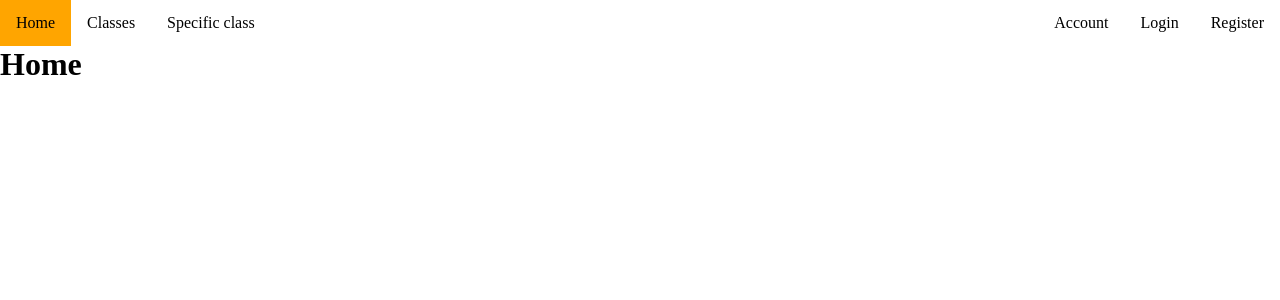
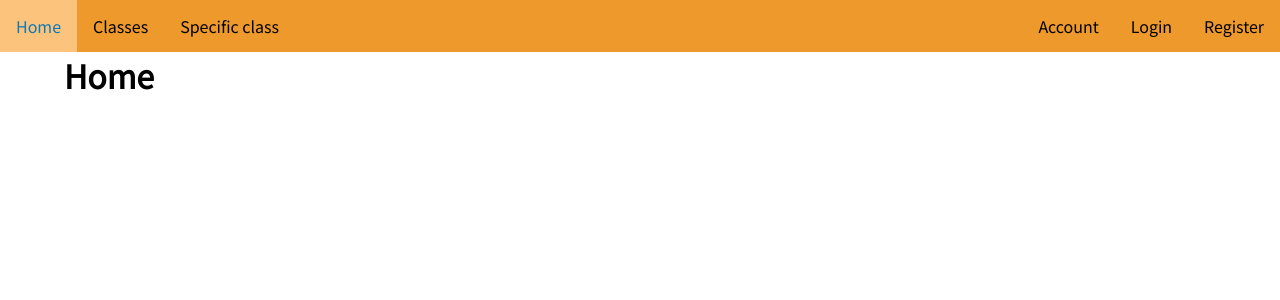
Before and after one commit to jackiejone/AttendanceProject, a Flask app: page / in a window 1280 px wide. Shown: the top 300 px of the page. Run offline with Flask 2, Linux system fonts and the light colour scheme.

Commit message:
switched to package structure; circular imports

```diff
--- a/static/style.css
+++ b/attendanceproject/static/style.css
@@ -1,3 +1,12 @@
+:root{
+  --main: #ed992b;
+	--headings: #0E79B2;
+}
+
+html {
+  font-family: 'Noto Sans JP', sans-serif;
+}
+
 body {
     margin: 0;
     margin-left: auto;
@@ -11,6 +20,7 @@ body {
     width: 100%;
     margin: 0;
     padding: 0;
+    background-color: var(--main);
 }
 
 #nav-left li {
@@ -31,9 +41,13 @@ body {
 
   /* Change the link color to #111 (black) on hover */
 #nav li a:hover {
-    background-color: orange;
+    background-color: #fcc37c;
+    color: var(--headings);
   }
 
 #wrapper {
-    margin-top: 46px;
+    margin-top: 52px;
+    width: 90%;
+    margin-left: auto;
+    margin-right: auto;
 }
--- a/templates/layout.html
+++ b/attendanceproject/templates/layout.html
@@ -3,6 +3,7 @@
 		<head>
 			<title>Attendace Management</title>
 			<link rel="stylesheet" type="text/css" href="{{ url_for('static', filename='style.css') }}">
+			<link href="https://fonts.googleapis.com/css2?family=Noto+Sans+JP&display=swap" rel="stylesheet">
 		</head>
 
 		<body>
--- a/routes.py
+++ /dev/null
@@ -1,44 +0,0 @@
-from flask import Flask, render_template
-from flask_sqlalchemy import SQLAlchemy
-import os
-
-# Defining database location
-project_dir = os.path.dirname(os.path.abspath(__file__))
-database_file = "sqlite:///{}".format(os.path.join(project_dir, "Attendance.db"))
-
-# Defining and configuring app
-app = Flask(__name__)
-app.config["SQLALCHEMY_DATABASE_URI"] = database_file
-app.config['SECRET_KEY'] = os.urandom(16)
-db = SQLAlchemy(app)
-
-from models import *
-db.create_all() # Creates all tables
-
-@app.route('/', methods=["GET"])
-@app.route('/home', methods=["GET"])
-def home():
-    return render_template("home.html")
-
-@app.route('/register')
-def register():
-    return render_template("register.html")
-
-@app.route('/login')
-def login():
-    return render_template("login.html")
-
-@app.route('/classes')
-def classes():
-    return render_template("my_classes.html")
-
-@app.route('/classes/<class_code>')
-def class_code(class_code):
-    return render_template("class.html")
-
-@app.route('/account/<user>')
-def account(user):
-    return render_template("account.html")
-
-if __name__ == "__main__":
-    app.run(debug=True)
--- /dev/null
+++ b/run.py
@@ -0,0 +1,4 @@
+from attendanceproject import app
+
+if __name__ == "__main__":
+    app.run(debug=True)
--- a/templates/register.html
+++ /dev/null
@@ -1,4 +0,0 @@
-{% extends "layout.html" %}
-{% block content %}
-    <h1>Register</h1>
-{% endblock %}
```
Also changed, not shown: attendanceproject/__init__.py (added, +23 -0 lines), attendanceproject/templates/account.html (renamed from templates/account.html), attendanceproject/templates/class.html (renamed from templates/class.html), attendanceproject/templates/footer.html (added), attendanceproject/templates/header.html (added), attendanceproject/templates/home.html (renamed from templates/home.html), attendanceproject/templates/login.html (renamed from templates/login.html), attendanceproject/templates/my_classes.html (renamed from templates/my_classes.html), attendanceproject/templates/navigation.html (renamed from templates/navigation.html), templates/footer.html (deleted), templates/header.html (deleted).
